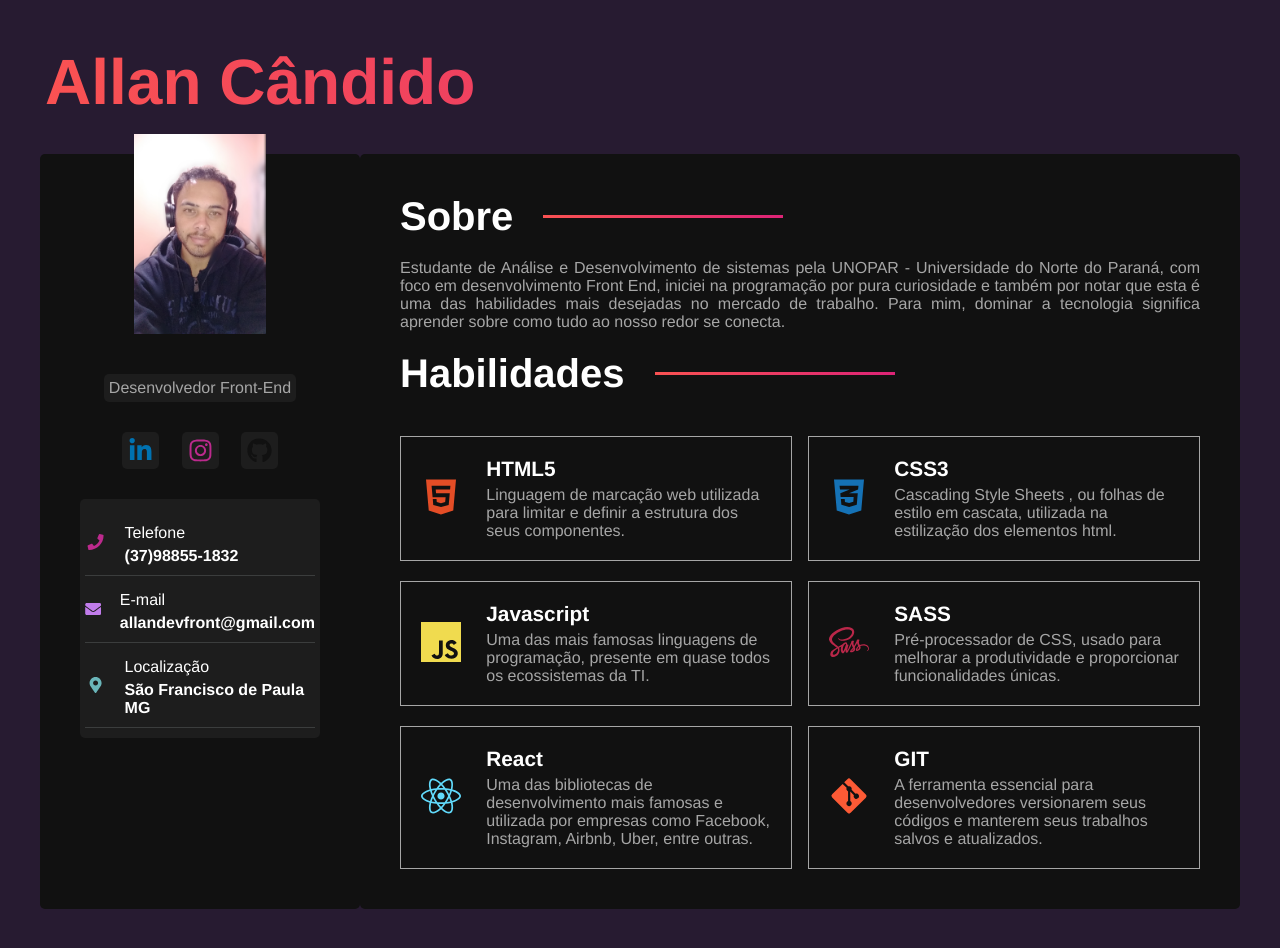
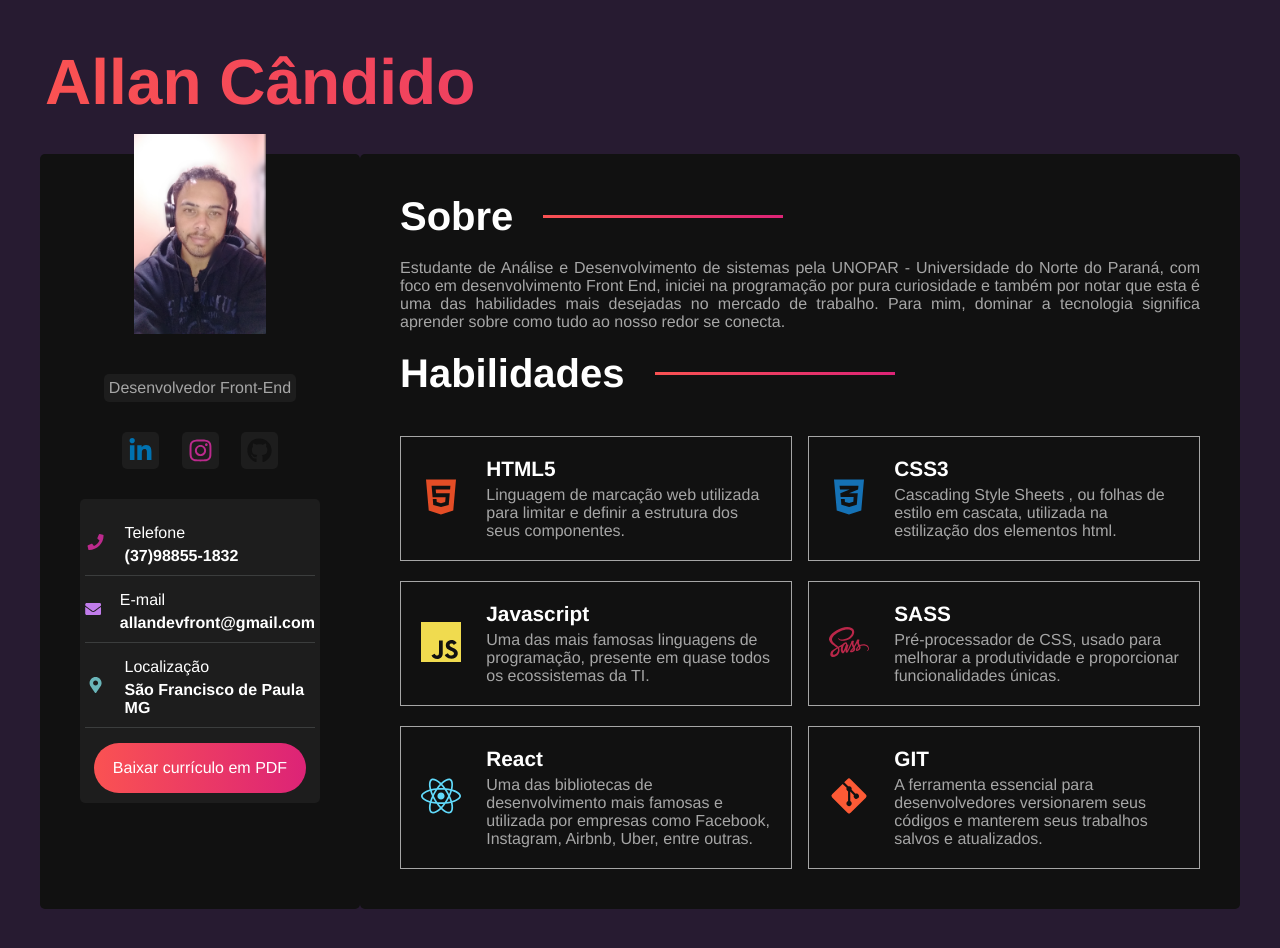
Before and after one commit to AllanC12/meu_portfolio, a React (Create React App) app: page / in a window 1280 px wide. Built offline with nearby package versions, Linux system fonts and the light colour scheme.

Commit message:
adição de curriculo

```diff
--- a/src/components/ContactsContainer.jsx
+++ b/src/components/ContactsContainer.jsx
@@ -29,6 +29,8 @@ const ContactsContainer = () => {
                   <a target="_blank" href="https://goo.gl/maps/Zcam5JgKzBux35W48">São Francisco de Paula MG</a>
                </div>
            </div>
+
+           <a href="https://allanc12.github.io/archives/curriculo_allan.pdf" download className="btn">Baixar currículo em PDF</a>
       </div>
   )
 }
```
Also changed, not shown: 2 other files (tests, documents, lock files or other folders).
